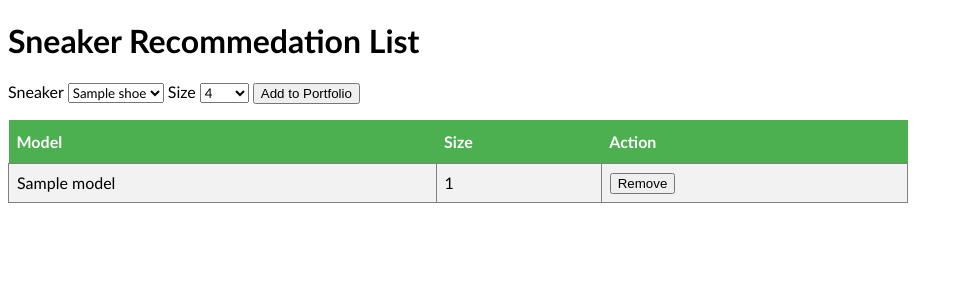
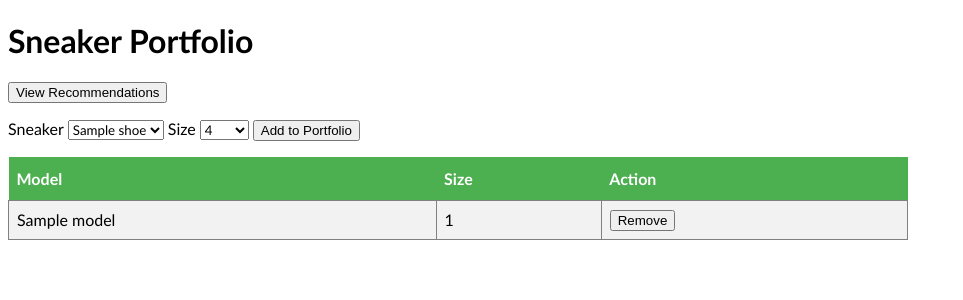
Before and after one commit to Nramanan6/sneakerbuddy, a Flask app: template templates/portfolio.html in a window 1280 px wide. Shown: the top 300 px of the page, without its empty margins (0-963 px from the left). Run offline with Flask 2, Linux system fonts and the light colour scheme; the template is opened without the code that fills it: most values are stand-ins (such as "Sample title", 1, 10 or a date in 2020).

Commit message:
Added basic recommendations, navigation

```diff
--- a/main.py
+++ b/main.py
@@ -1,4 +1,5 @@
 import sqlite3
+import operator
 from flask import Flask, g, render_template, request
 
 app = Flask(__name__)
@@ -6,12 +7,41 @@ DATABASE = 'db/sneakerbuddy.db'
 
 @app.route('/recommendations')
 def display_shoes():
-    shoes = []
+    shoes = {}
+    defaultShoeList = []
+    ownedShoes = []
 
-    for shoe in query_db('select * from sneakers ORDER BY hype_avg_score DESC limit 10'):
-        shoes.append(shoe)
+    for shoe in query_db('select * from sneakers'):
+        shoes[shoe['Model Name']] = shoe
+        if len(defaultShoeList) < 10:
+            defaultShoeList.append(shoe)
 
-    return render_template('recommendations.html', recs=shoes)
+    for ownedShoe in query_db('select * from owned'):
+        ownedShoes.append(ownedShoe['model'])
+
+    if not ownedShoes:
+        return render_template('recommendations.html', recs=defaultShoeList)
+
+    recScore = {}
+    for shoe in shoes:
+        if shoe not in ownedShoes:
+            recScore[shoe] = 0
+    for shoe in recScore:
+        for ownedShoe in ownedShoes:
+            for color in shoes[shoe]['Color'].split(' '):
+                for otherColor in shoes[ownedShoe]['Color'].split(' '):
+                    if color == otherColor:
+                        recScore[shoe] += 5
+            if shoes[shoe]['Brand'] == shoes[ownedShoe]['Brand']:
+                recScore[shoe] += 10
+
+    recommendations = []
+    for i in range(0, 10):
+        model = max(recScore.items(), key=operator.itemgetter(1))[0]
+        recScore.pop(model, None)
+        recommendations.append(shoes[model])
+
+    return render_template('recommendations.html', recs=recommendations)
 
 @app.route('/portfolio')
 def display_owned():
@@ -20,34 +50,34 @@ def display_owned():
     for shoe in query_db('select * from sneakers'):
         shoes.append(shoe)
     for shoe in query_db('select * from owned'):
-    	owned.append(shoe)
+        owned.append(shoe)
 
     return render_template('portfolio.html', all_shoes=shoes, owned=owned)
 
 @app.route('/add_owned_sneaker', methods=['POST'])
 def submit_owned():
-	select = request.form.get('sneaker_select')
-	size = request.form.get('size_select')
-	query_db('insert into owned(username, model, size) values(?,?,?)', ['testuser', select, size])
-	shoes = []
-	owned = []
-	for shoe in query_db('select * from sneakers'):
-		shoes.append(shoe)
-	for shoe in query_db('select * from owned'):
-		owned.append(shoe)
-	return render_template('portfolio.html', all_shoes=shoes, owned=owned)
+    select = request.form.get('sneaker_select').replace(' ', '-')
+    size = request.form.get('size_select')
+    query_db('insert into owned(username, model, size) values(?,?,?)', ['testuser', select, size])
+    shoes = []
+    owned = []
+    for shoe in query_db('select * from sneakers'):
+        shoes.append(shoe)
+    for shoe in query_db('select * from owned'):
+        owned.append(shoe)
+    return render_template('portfolio.html', all_shoes=shoes, owned=owned)
 
 @app.route('/remove_owned_sneaker', methods=['POST'])
 def remove_owned():
-	ownedId = request.form.get('owned_id')
-	query_db('delete from owned where id=?', [ownedId])
-	shoes = []
-	owned = []
-	for shoe in query_db('select * from sneakers'):
-		shoes.append(shoe)
-	for shoe in query_db('select * from owned'):
-		owned.append(shoe)
-	return render_template('portfolio.html', all_shoes=shoes, owned=owned)
+    ownedId = request.form.get('owned_id')
+    query_db('delete from owned where id=?', [ownedId])
+    shoes = []
+    owned = []
+    for shoe in query_db('select * from sneakers'):
+        shoes.append(shoe)
+    for shoe in query_db('select * from owned'):
+        owned.append(shoe)
+    return render_template('portfolio.html', all_shoes=shoes, owned=owned)
 
 @app.route('/sneaker/<sneaker_model>')
 def display_model_details(sneaker_model):
@@ -58,12 +88,12 @@ def display_model_details(sneaker_model):
 
     shoe = ''
     if len(shoes) != 0:
-    	shoe = shoes[0]['Model Name']
+        shoe = shoes[0]['Model Name']
 
     sales = []
     for sale in query_db("select * from sales where [Sneaker Name]=?", [sneaker_model]):
-    	sale['splitDate'] = sale['Order Date'].split('/')
-    	sales.append(sale)
+        sale['splitDate'] = sale['Order Date'].split('/')
+        sales.append(sale)
     sales.sort(key = lambda sale: (int(sale['splitDate'][2]), int(sale['splitDate'][0]), int(sale['splitDate'][1])))
     mostRecent = sales[len(sales)-5:len(sales)]
     mostRecent.reverse()
--- a/templates/portfolio.html
+++ b/templates/portfolio.html
@@ -35,7 +35,12 @@
 </head>
 <body>
 
-<h1 id='header_text'>Sneaker Recommedation List</h1>
+<h1 id='header_text'>Sneaker Portfolio</h1>
+
+<button type='button' id='rec_button'>View Recommendations</button>
+
+<p style='padding: 0 4em 0'></p>
+
 <form action='/add_owned_sneaker' method='post'>
   <label for='sneaker_select'>Sneaker</label>
   <select id='sneaker_select' name='sneaker_select'>
@@ -75,6 +80,22 @@ var size_select = document.getElementById('size_select');
 for (var i = 4; i <= 14; i += 0.5) {
   size_select.options[size_select.options.length] = new Option('' + i, i);
 }
+
+var elements = document.getElementById('owned_table').getElementsByTagName('tbody')[0];
+elements.onclick = function(e) {
+  e = e || window.event;
+  var data = [];
+  var target = e.srcElement || e.target;
+  while (target && target.nodeName !== 'TR') {
+      target = target.parentNode;
+  }
+  window.location = 'sneaker/' + target.getElementsByTagName('td')[0].innerHTML;
+};
+
+var rec_button = document.getElementById('rec_button');
+rec_button.onclick = function(e) {
+  window.location = 'recommendations';
+};
 </script>
 
 </body>
```
Also changed, not shown: templates/model_details.html (+7 -0 lines), templates/recommendations.html (indentation only).
